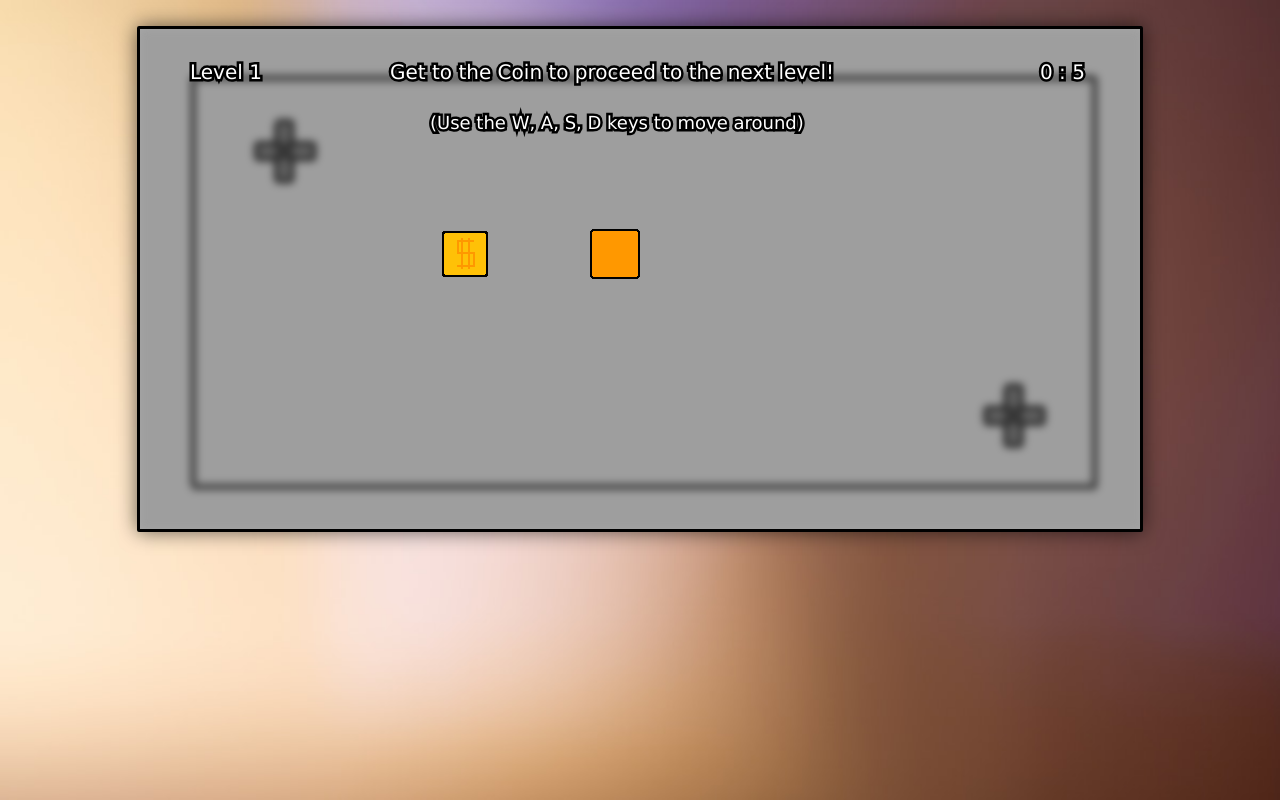
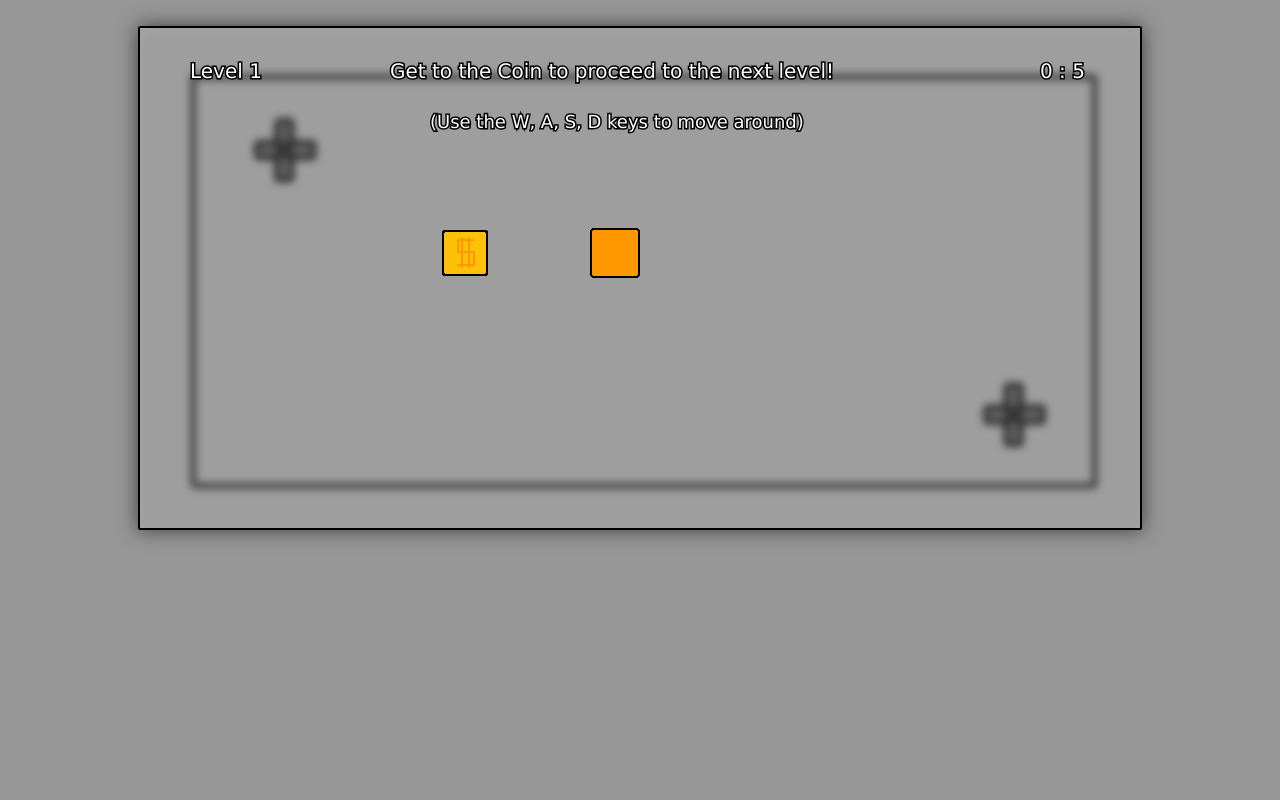
Before and after one commit to mellepella/puzzle-game, a plain HTML site: page html/index.html in a window 1280 px wide. Drawn offline with Linux system fonts and the light colour scheme.

Commit message:
Add background color

```diff
--- a/scripts/scenes.js
+++ b/scripts/scenes.js
@@ -83,7 +83,7 @@ const scenes = [
     UserInterface.displayText({
       x: 0.5,
       y: 2.5,
-      size: "12px",
+      size: "13px",
       content:
         "Your time will be displayed in the right upper corner. Good luck!",
     });
--- a/scripts/userInterface.js
+++ b/scripts/userInterface.js
@@ -3,7 +3,7 @@ class UserInterface {
 		ctx.font = `${assets.size} ${FONT}`;
 
 		ctx.strokeStyle = 'black';
-		ctx.lineWidth = 5;
+		ctx.lineWidth = 3;
 
 		ctx.strokeText(assets.content, assets.x * UNIT_SIZE, assets.y * UNIT_SIZE);
 
--- a/styles/index.css
+++ b/styles/index.css
@@ -19,7 +19,7 @@ body {
 
 body {
   height: 100%;
-  background: url("../assets/images/blurred-background.jpg");
+  background-color: #969696;
   background-repeat: no-repeat;
   background-size: cover;
 }
@@ -31,7 +31,7 @@ body {
   margin-left: auto;
   margin-right: auto;
   display: block;
-  border: black 3px solid;
+  border: black 2px solid;
   border-radius: 2px;
   box-shadow: 0px 0px 20px rgba(0, 0, 0, 0.6);
 }
```
